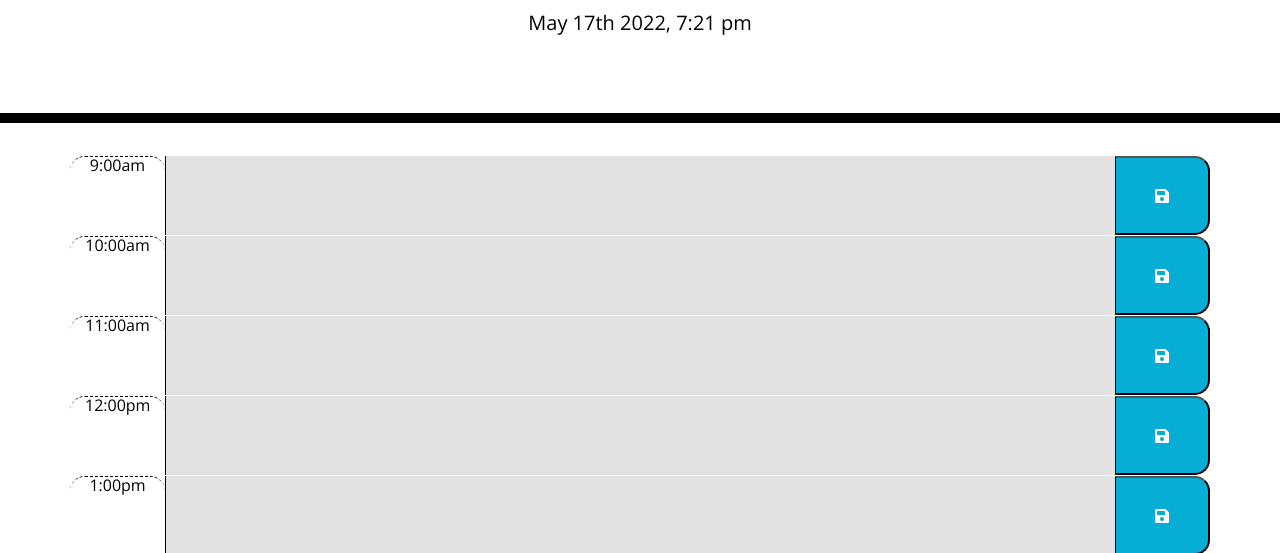
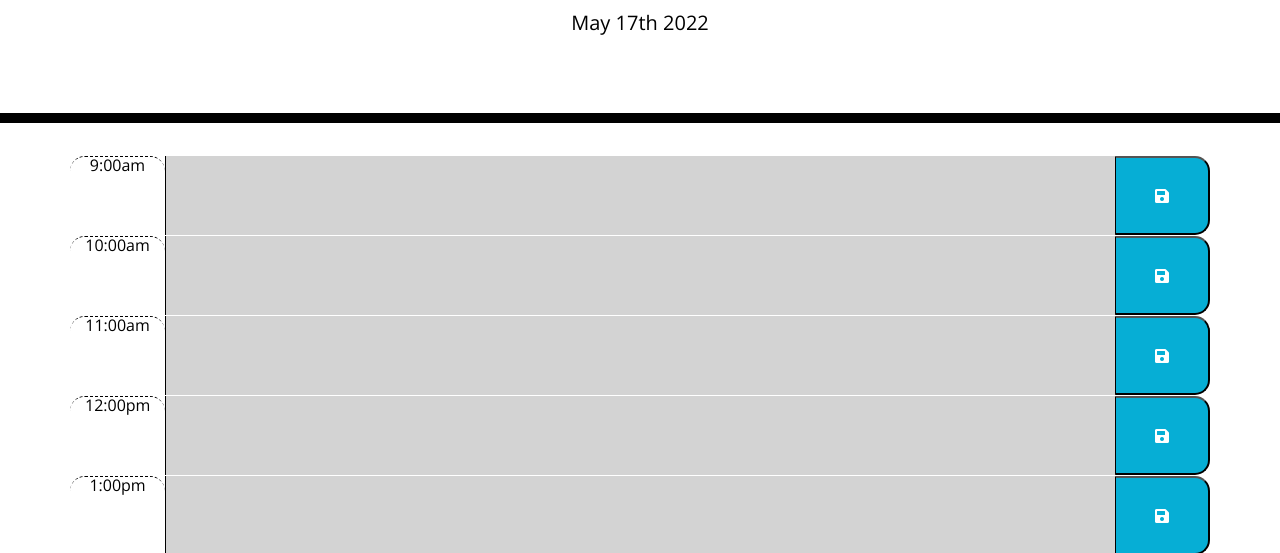
Before and after one commit to Ben-Boyte/Work-Day-Scheduler, a plain HTML site: page index.html in a window 1280 px wide. Shown: the part 181-734 px from the top of the page. Drawn offline with nearby package versions, Linux system fonts and the light colour scheme.

Commit message:
updated momentjs date and minor css fixes

```diff
--- a/assets/css/style.css
+++ b/assets/css/style.css
@@ -43,7 +43,7 @@ body {
   }
 
   .past {
-    background-color: #d3d3d3a6;
+    background-color: #d3d3d3;
     color: rgb(0, 0, 0);
   }
 
--- a/assets/js/script.js
+++ b/assets/js/script.js
@@ -3,10 +3,11 @@ var time = ["9:00", "10:00", "11:00", "12:00", "13:00", "14:00", "15:00", "16:00
 var regularTime = ["9:00am", "10:00am", "11:00am", "12:00pm", "1:00pm", "2:00pm", "3:00pm", "4:00pm", "5:00pm"]
 var date = $("#currentDay");
 var currentTime = moment().hour()
-date.text(moment().format('MMMM Do YYYY, h:mm a'));
+date.text(moment().format("MMM Do YYYY"));
 
 function scheduler() {
     for (i = 0; i < time.length; i++) {
+
     var timeInteger = parseInt(time[i])
         if (timeInteger < currentTime) {
             var placeInTime = "past"
@@ -17,6 +18,7 @@ function scheduler() {
        else if (timeInteger == currentTime) {
             var placeInTime = "present"
         }
+
     var row = $("<div>");
             row.attr("class", "row");
             container.append(row);
```
